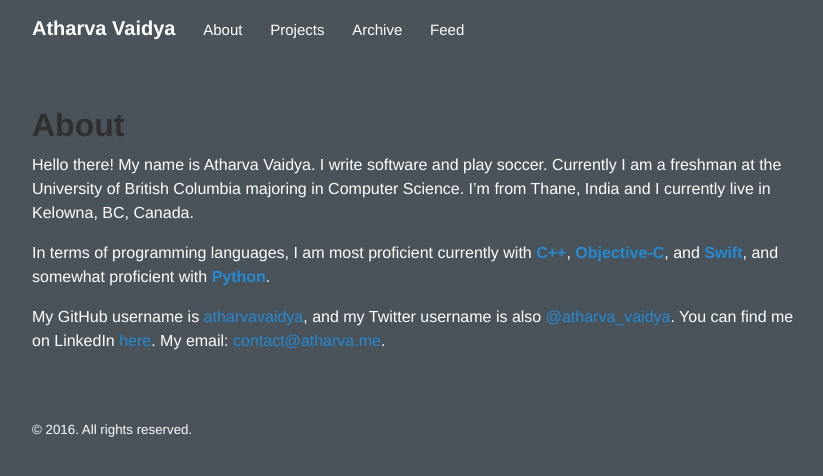
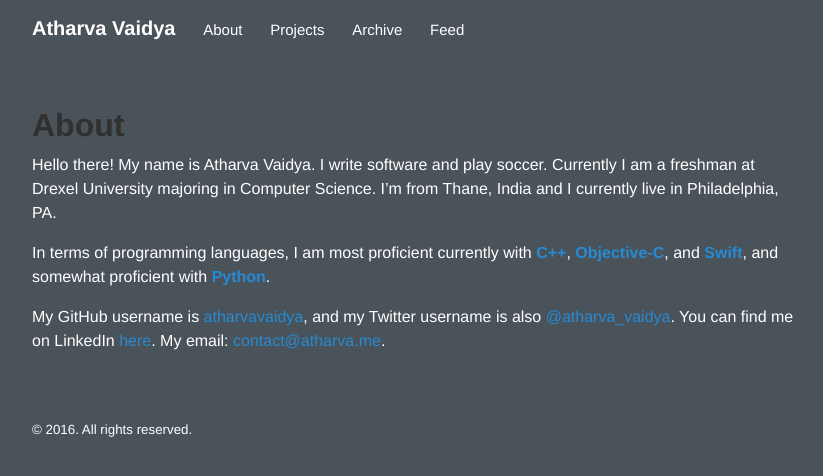
Before and after one commit to AtharvaVaidya/atharvavaidya.github.io, a Jekyll site: the page built from about.md, in a window 1280 px wide. Shown: the top 476 px of the page, without its empty margins (224-1047 px from the left). Built offline with Jekyll 4.4.1, drawn with Linux system fonts in a browser that asks for light colours.

Commit message:
Update about.md

```diff
--- a/about.md
+++ b/about.md
@@ -4,7 +4,7 @@ title: About
 permalink: /about/
 ---
 
-Hello there! My name is Atharva Vaidya. I write software and play soccer. Currently I am a freshman at the University of British Columbia majoring in Computer Science. I'm from Thane, India and I currently live in Kelowna, BC, Canada.
+Hello there! My name is Atharva Vaidya. I write software and play soccer. Currently I am a freshman at Drexel University majoring in Computer Science. I'm from Thane, India and I currently live in Philadelphia, PA.
 
 
 In terms of programming languages, I am most proficient currently with **[C++][c-link]**, **[Objective-C][objc-link]**, and **[Swift][swift-link]**, and somewhat proficient with **[Python][python-link]**.
```
